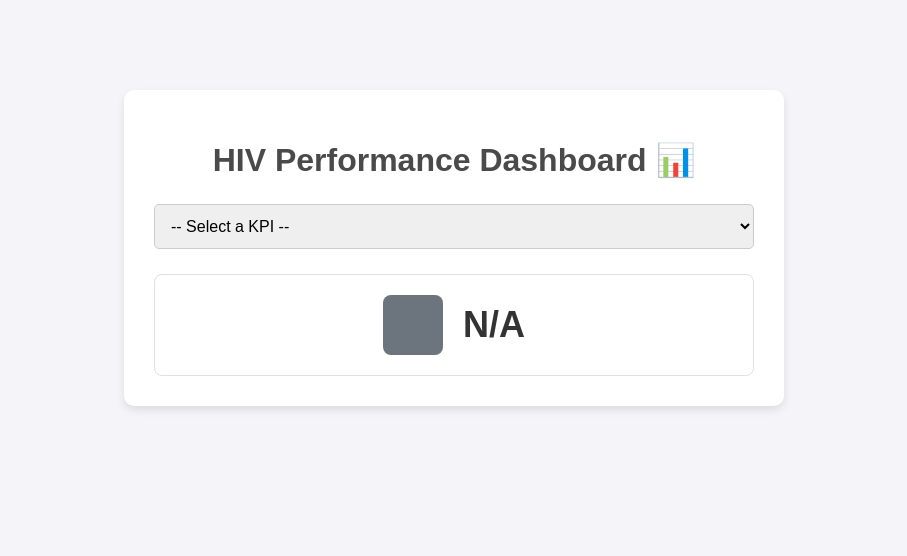
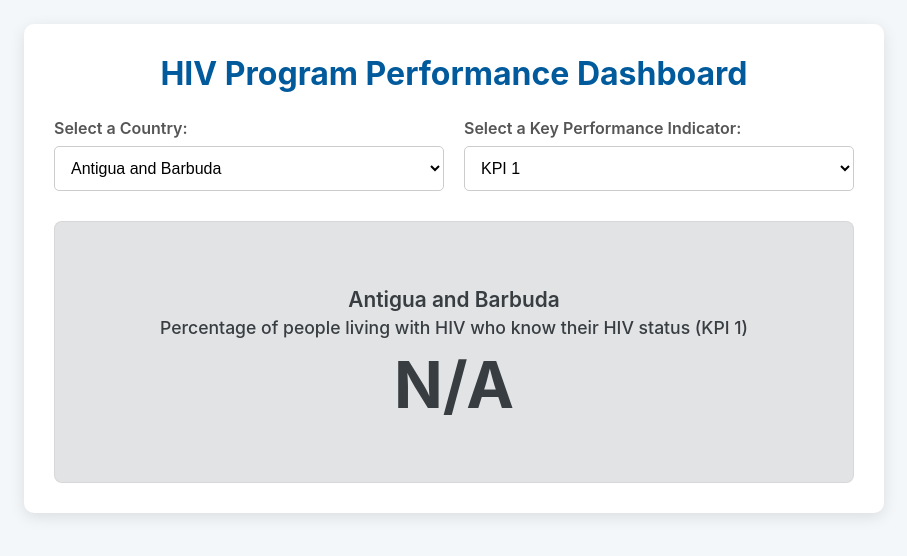
Before and after one commit to ROdRIGUE65/Final_Project_Interactive_Dashboard, a plain HTML site: page index1.html in a window 1280 px wide. Shown: the part 152-708 px from the top of the page, without its empty margins (186-1093 px from the left). Drawn offline with Linux system fonts and the light colour scheme.

Commit message:
Update index1.html

```diff
--- a/index1.html
+++ b/index1.html
@@ -3,157 +3,246 @@
 <head>
     <meta charset="UTF-8">
     <meta name="viewport" content="width=device-width, initial-scale=1.0">
-    <title>Interactive HIV KPI Grid</title>
+    <title>Interactive HIV Performance Grid</title>
     <style>
-        /* Basic Styling for the page */
+        /* General Styling */
         body {
-            font-family: Arial, sans-serif;
-            background-color: #f4f4f9;
+            font-family: -apple-system, BlinkMacSystemFont, "Segoe UI", Roboto, Helvetica, Arial, sans-serif;
+            background-color: #f4f7f9;
+            color: #333;
+            margin: 0;
+            padding: 20px;
             display: flex;
             justify-content: center;
             align-items: center;
-            height: 100vh;
-            margin: 0;
-            color: #333;
+            min-height: 100vh;
         }
 
-        /* Container for the tool */
         .container {
-            background-color: white;
+            width: 100%;
+            max-width: 800px;
+            background-color: #ffffff;
+            border-radius: 10px;
+            box-shadow: 0 4px 15px rgba(0, 0, 0, 0.1);
             padding: 30px;
-            border-radius: 10px;
-            box-shadow: 0 4px 8px rgba(0, 0, 0, 0.1);
-            text-align: center;
-            width: 90%;
-            max-width: 600px;
         }
 
-        h1 {
-            color: #4a4a4a;
+        header h1 {
+            color: #005a9c;
+            text-align: center;
+            margin-top: 0;
             margin-bottom: 25px;
         }
 
-        /* Dropdown menu styling */
-        select {
+        /* Controls for Dropdowns */
+        .controls {
+            display: flex;
+            gap: 20px;
+            margin-bottom: 30px;
+            flex-wrap: wrap;
+        }
+
+        .control-group {
+            flex: 1;
+            min-width: 250px;
+        }
+
+        .control-group label {
+            display: block;
+            font-weight: 600;
+            margin-bottom: 8px;
+            color: #555;
+        }
+
+        .control-group select {
             width: 100%;
             padding: 12px;
-            margin-bottom: 25px;
             border: 1px solid #ccc;
             border-radius: 5px;
             font-size: 16px;
+            background-color: #fff;
             cursor: pointer;
         }
 
-        /* Styling for the results display */
-        .result-container {
+        /* Result Card Styling */
+        #result-card {
+            padding: 30px;
+            border-radius: 8px;
+            text-align: center;
+            transition: background-color 0.4s ease, color 0.4s ease;
+            min-height: 200px;
             display: flex;
-            align-items: center;
+            flex-direction: column;
             justify-content: center;
-            gap: 20px;
-            padding: 20px;
-            border: 1px solid #e0e0e0;
-            border-radius: 8px;
+            border: 1px solid rgba(0,0,0,0.05);
         }
 
-        /* The colored box indicating performance */
-        #performance-indicator {
-            width: 60px;
-            height: 60px;
-            border-radius: 8px;
-            transition: background-color 0.3s ease;
+        #kpi-name {
+            font-size: 1.1em;
+            font-weight: 500;
+            margin-bottom: 15px;
         }
 
-        /* Styling for the KPI value text */
         #kpi-value {
-            font-size: 36px;
+            font-size: 4em;
             font-weight: bold;
+            line-height: 1;
         }
 
-        /* Color classes for performance */
-        .high-performance { background-color: #28a745; } /* Green */
-        .medium-performance { background-color: #ffc107; } /* Orange */
-        .low-performance { background-color: #dc3545; } /* Red */
-        .no-data { background-color: #6c757d; } /* Grey */
+        #country-name {
+            font-size: 1.3em;
+            font-weight: 600;
+            margin-bottom: 5px;
+        }
+
+        /* Color Code Classes */
+        .high-performance {
+            background-color: #d4edda; /* Green */
+            color: #155724;
+        }
+        .medium-performance {
+            background-color: #fff3cd; /* Orange/Yellow */
+            color: #856404;
+        }
+        .low-performance {
+            background-color: #f8d7da; /* Red */
+            color: #721c24;
+        }
+        .no-data {
+            background-color: #e2e3e5; /* Grey */
+            color: #383d41;
+        }
 
     </style>
 </head>
 <body>
 
     <div class="container">
-        <h1>HIV Performance Dashboard 📊</h1>
+        <header>
+            <h1>HIV Program Performance Dashboard</h1>
+        </header>
 
-        <select id="kpi-selector">
-            <option value="">-- Select a KPI --</option>
-            <option value="kpi1">Percentage of people living with HIV who know their status (KPI 1)</option>
-            <option value="kpi2">Percentage of people with diagnosed HIV who are on treatment (KPI 2)</option>
-            <option value="kpi3">Percentage of people on treatment with suppressed viral loads (KPI 3)</option>
-        </select>
+        <main>
+            <div class="controls">
+                <div class="control-group">
+                    <label for="country-select">Select a Country:</label>
+                    <select id="country-select"></select>
+                </div>
+                <div class="control-group">
+                    <label for="kpi-select">Select a Key Performance Indicator:</label>
+                    <select id="kpi-select"></select>
+                </div>
+            </div>
 
-        <div class="result-container">
-            <div id="performance-indicator" class="no-data"></div>
-            <div id="kpi-value">N/A</div>
-        </div>
+            <div id="result-card" class="no-data">
+                <div id="country-name">Select a country</div>
+                <div id="kpi-name">and a KPI to see the result</div>
+                <div id="kpi-value">--</div>
+            </div>
+        </main>
     </div>
 
     <script>
-        // --- 1. DATA AND THRESHOLDS ---
-        // This object holds the data for each KPI.
-        // You can easily update the 'value' for each KPI here.
-        const kpiData = {
-            "kpi1": {
-                value: 95,
-                thresholds: { high: 90, medium: 80 }
-            },
-            "kpi2": {
-                value: 86,
-                thresholds: { high: 90, medium: 80 }
-            },
-            "kpi3": {
-                value: 78,
-                thresholds: { high: 90, medium: 80 }
-            },
-        };
+        document.addEventListener('DOMContentLoaded', function() {
 
-        // --- 2. GETTING HTML ELEMENTS ---
-        const selector = document.getElementById('kpi-selector');
-        const valueDisplay = document.getElementById('kpi-value');
-        const indicatorBox = document.getElementById('performance-indicator');
+            // --- DATA SOURCE ---
+            // This is where you would put your data, likely from an Excel export.
+            // Using `null` for "no data".
+            const kpiData = {
+    "Antigua and Barbuda": { "kpi1": null, "kpi2": null, "kpi3": null },
+    "Bahamas": { "kpi1": 0, "kpi2": 0, "kpi3": 90 },
+    "Barbados": { "kpi1": 0, "kpi2": 0, "kpi3": 0 },
+    "Belize": { "kpi1": 0, "kpi2": 0, "kpi3": 0 },
+    "Cuba": { "kpi1": 0, "kpi2": 0, "kpi3": 0 },
+    "Dominica": { "kpi1": 0, "kpi2": 0, "kpi3": 0 },
+    "Dominican Republic": { "kpi1": 0, "kpi2": 0, "kpi3": 0 },
+    "Grenada": { "kpi1": 0, "kpi2": 0, "kpi3": 0 },
+    "Guyana": { "kpi1": 0, "kpi2": 0, "kpi3": 0 },
+    "Haiti": { "kpi1": 0, "kpi2": 0, "kpi3": 0 },
+    "Jamaica": { "kpi1": 0, "kpi2": 0, "kpi3": 0 },
+    "St Kitts and Nevis": { "kpi1": 0, "kpi2": 0, "kpi3": 0 },
+    "St Lucia": { "kpi1": 0, "kpi2": 0, "kpi3": 0 },
+    "St Vincent & the Grenadines": { "kpi1": 0, "kpi2": 0, "kpi3": 0 },
+    "Suriname": { "kpi1": 0, "kpi2": 0, "kpi3": 0 },
+    "Trinidad and Tobago": { "kpi1": 0, "kpi2": 0, "kpi3": 0 }
+};
 
-        // --- 3. EVENT LISTENER ---
-        // This function runs every time the user selects a new option from the dropdown.
-        selector.addEventListener('change', function() {
-            const selectedKpi = this.value;
-            updateDashboard(selectedKpi);
-        });
+            const kpiDetails = {
+                "kpi1": "Percentage of people living with HIV who know their HIV status (KPI 1)",
+                "kpi2": "Percentage of people living with HIV who know their HIV status and are accessing treatment (KPI 2)",
+                "kpi3": "Percentage of people living with HIV on treatment who have suppressed viral loads (KPI 3)"
+            };
 
-        // --- 4. UPDATE FUNCTION ---
-        // This function updates the value and the color on the dashboard.
-        function updateDashboard(kpiKey) {
-            // If the user selects the default option ("-- Select a KPI --")
-            if (!kpiKey) {
-                valueDisplay.textContent = 'N/A';
-                indicatorBox.className = 'no-data';
-                return;
+            // --- GET HTML ELEMENTS ---
+            const countrySelect = document.getElementById('country-select');
+            const kpiSelect = document.getElementById('kpi-select');
+            const resultCard = document.getElementById('result-card');
+            const countryNameDisplay = document.getElementById('country-name');
+            const kpiNameDisplay = document.getElementById('kpi-name');
+            const kpiValueDisplay = document.getElementById('kpi-value');
+
+            // --- POPULATE DROPDOWNS DYNAMICALLY ---
+            function populateDropdowns() {
+                // Populate countries
+                const countries = Object.keys(kpiData).sort();
+                countries.forEach(country => {
+                    const option = document.createElement('option');
+                    option.value = country;
+                    option.textContent = country;
+                    countrySelect.appendChild(option);
+                });
+
+                // Populate KPIs
+                const kpis = Object.keys(kpiDetails);
+                kpis.forEach(kpiKey => {
+                    const option = document.createElement('option');
+                    option.value = kpiKey;
+                    option.textContent = `KPI ${kpiKey.slice(-1)}`; // e.g., "KPI 1"
+                    kpiSelect.appendChild(option);
+                });
             }
 
-            const data = kpiData[kpiKey];
-            const value = data.value;
-            const thresholds = data.thresholds;
-            let performanceClass = 'no-data'; // Default class
+            // --- MAIN UPDATE FUNCTION ---
+            function updateDisplay() {
+                const selectedCountry = countrySelect.value;
+                const selectedKpi = kpiSelect.value;
 
-            // Determine the performance level and assign a color class
-            if (value >= thresholds.high) {
-                performanceClass = 'high-performance'; // Green
-            } else if (value >= thresholds.medium) {
-                performanceClass = 'medium-performance'; // Orange
-            } else {
-                performanceClass = 'low-performance'; // Red
+                // Look up the value from our data
+                const value = kpiData[selectedCountry] ? kpiData[selectedCountry][selectedKpi] : null;
+
+                // Update text content
+                countryNameDisplay.textContent = selectedCountry;
+                kpiNameDisplay.textContent = kpiDetails[selectedKpi];
+
+                // Clear existing color classes
+                resultCard.className = '';
+
+                // Determine performance and apply class and value
+                if (value === null || value === undefined) {
+                    kpiValueDisplay.textContent = 'N/A';
+                    resultCard.classList.add('no-data');
+                } else {
+                    kpiValueDisplay.textContent = `${value}%`;
+                    if (value >= 95) {
+                        resultCard.classList.add('high-performance');
+                    } else if (value >= 85) {
+                        resultCard.classList.add('medium-performance');
+                    } else {
+                        resultCard.classList.add('low-performance');
+                    }
+                }
             }
 
-            // Update the display with the new information
-            valueDisplay.textContent = value + '%';
-            indicatorBox.className = performanceClass;
-        }
+            // --- INITIALIZE THE PAGE ---
+            populateDropdowns();
+
+            // Add event listeners to update the display when a selection changes
+            countrySelect.addEventListener('change', updateDisplay);
+            kpiSelect.addEventListener('change', updateDisplay);
+
+            // Initial call to set the default view
+            updateDisplay();
+        });
     </script>
 
 </body>
```
